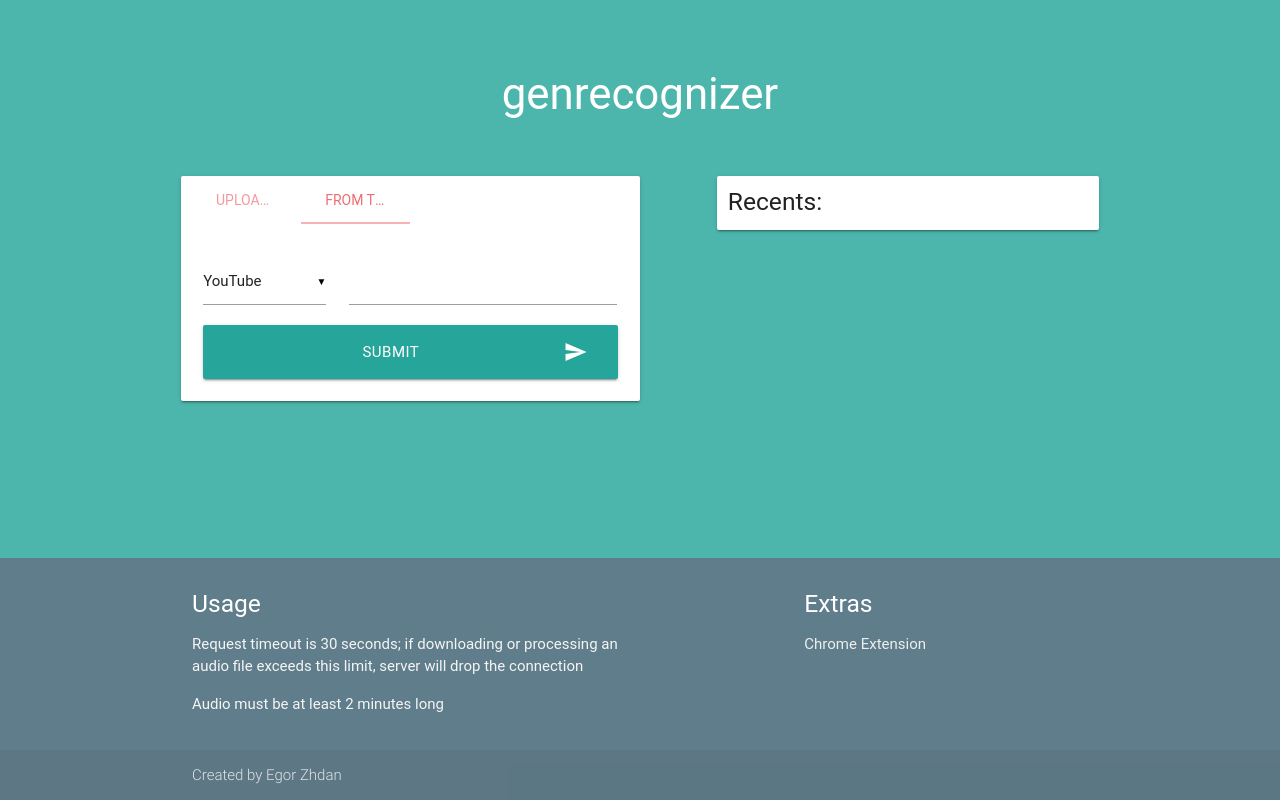
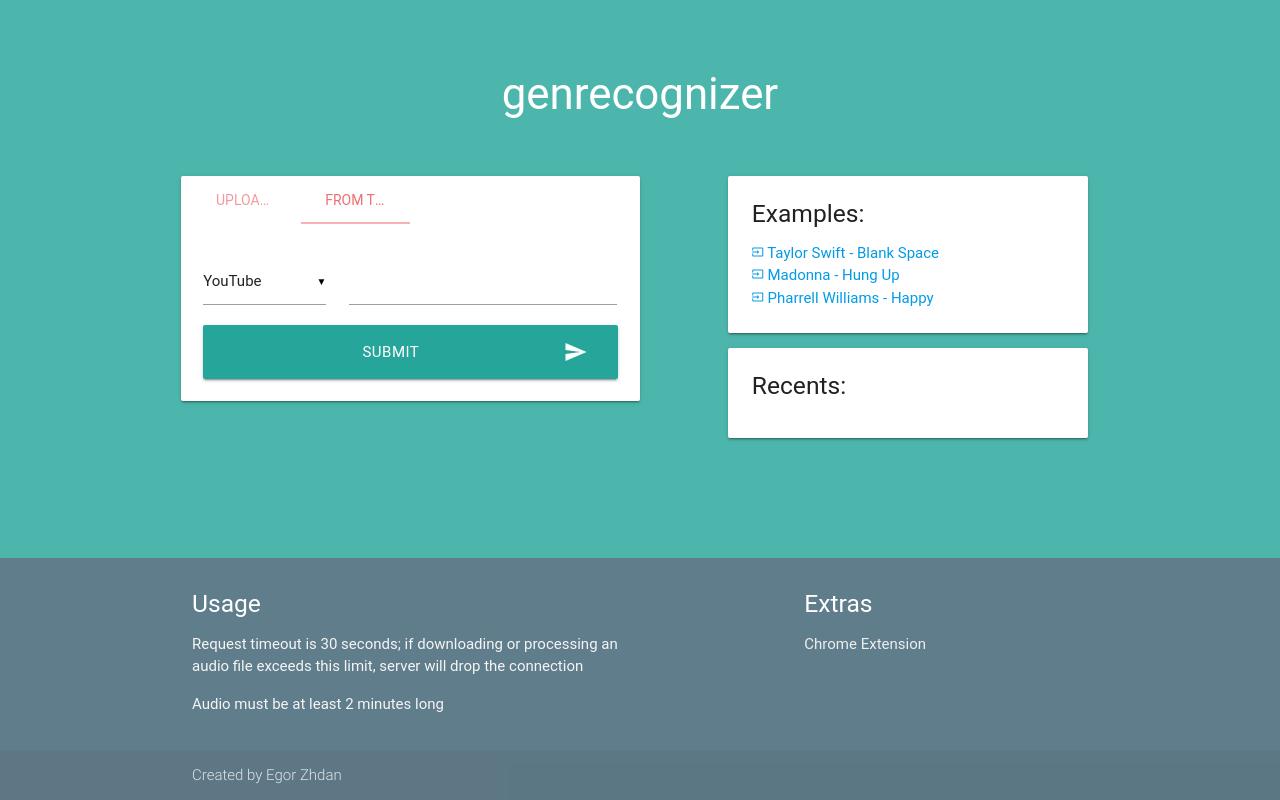
Before and after one commit to egorzhdan/genrecognizer-server, a Flask app: page / in a window 1280 px wide. Run offline with Flask 2, Linux system fonts and the light colour scheme; some libraries are stand-ins or nearby versions; some web fonts are replaced.

Commit message:
Show examples in the sidebar

```diff
--- a/app.py
+++ b/app.py
@@ -19,6 +19,7 @@
 
 import librosa
 import spectrograms
+from examples import *
 
 app = Flask(__name__, static_folder='static')
 CORS(app)
@@ -120,8 +121,9 @@
         url = url[:url.index('&list=')]
     if need_title:
         title = os.popen('youtube-dl -q --get-filename -o "%(title)s" "' + url + '"').read().rstrip()
-        title = title.replace('<', '(').replace('>', ')')\
-            .replace('(Official Music Video)', '').replace('(Lyric Video)', '').replace('(Music Video)', '').replace('[Official Video]', '')
+        title = title.replace('<', '(').replace('>', ')') \
+            .replace('(Official Music Video)', '').replace('(Lyric Video)', '').replace('(Music Video)', '').replace(
+            '[Official Video]', '').replace('(Official Video)', '')
     os.system('youtube-dl --no-playlist --extract-audio --audio-format "wav" --audio-quality 192 -o "' + filename +
               '.%(ext)s" "' + url + '"')
 
@@ -131,6 +133,13 @@
         raise ServiceUnavailable('Failed to download the video. '
                                  'Please ensure you entered a correct URL and the video is available on the US YouTube')
 
+    print(result)
+    for key in hardcoded:
+        if key in url:
+            genre = hardcoded[key]
+            for i in range(len(result)):
+                result[i] = 0
+            result[genres.index(genre)] = 1
     return title, sorted(zip(genres, result, ['{0:.0f} %'.format(i * 100) for i in result]), key=lambda i: -i[1]), image
 
 
@@ -138,8 +147,32 @@
 def index():
     global model
     if request.method == 'GET' or request.method == 'HEAD':
-        print(get_recents())
-        return render_template('index.html', recents=get_recents())
+        cur_examples = []
+        idxs = set()
+        for i in range(3):
+            idx = None
+            while not idx or idx in idxs:
+                idx = random.randint(0, len(examples) - 1)
+            idxs.add(idx)
+            cur_examples.append({'title': examples[idx][0], 'url': examples[idx][1]})
+        return render_template('index.html', recents=get_recents(), examples=cur_examples)
+    raise BadRequest()
+
+
+@app.route('/vid=<vid>', methods=['GET'])
+def index_with_url(vid):
+    global model
+    if request.method == 'GET' or request.method == 'HEAD':
+        cur_examples = []
+        idxs = set()
+        for i in range(3):
+            idx = None
+            while not idx or idx in idxs:
+                idx = random.randint(0, len(examples) - 1)
+            idxs.add(idx)
+            cur_examples.append({'title': examples[idx][0], 'url': examples[idx][1]})
+        return render_template('index.html', recents=get_recents(), examples=cur_examples,
+                               url='https://www.youtube.com/watch?v=' + vid)
     raise BadRequest()
 
 
--- /dev/null
+++ b/examples.py
@@ -0,0 +1,39 @@
+examples = [
+    ('AC/DC - Back In Black', 'pAgnJDJN4VA'),
+    ('Eminem - Not Afraid', 'j5-yKhDd64s'),
+    ('Katy Perry - Hot N Cold', 'kTHNpusq654'),
+    ('Katy Perry - Rise', 'hdw1uKiTI5c'),
+    ('Madonna - Hung Up', 'EDwb9jOVRtU'),
+    ('Oxxxymiron - Город под подошвой', 'XBleNfmkScA'),
+    ('Oxxxymiron - Где нас нет', 'CFKhLYqUA0Q'),
+    ('Rae Sremmurd - Black Beatles', 'b8m9zhNAgKs'),
+    ('Lady Gaga - Perfect Illusion', 'oB94lvJbETE'),
+    ('Lady Gaga - Applause', '_bHhpufKRjs'),
+    ('Taylor Swift - Blank Space', 'e-ORhEE9VVg'),
+    ('OneRepublic - Counting Stars', 'hT_nvWreIhg'),
+    ('Pharrell Williams - Happy', 'y6Sxv-sUYtM'),
+    ('Dr. Dre - Still D.R.E.', '_CL6n0FJZpk'),
+    ('Snoop Dogg - Drop It Like It\'s Hot', 'GtUVQei3nX4'),
+    ('Linkin Park - Numb', 'kXYiU_JCYtU'),
+    ('Metallica - Hardwired', 'uhBHL3v4d3I'),
+    ('Eminem - Lose Yourself', 'xFYQQPAOz7Y'),
+    ('Iron Maiden - Aces High', 'Xg9aQvjMS60'),
+    ('50 Cent - In Da Club', '5qm8PH4xAss'),
+    ('MACKLEMORE & RYAN LEWIS - CAN\'T HOLD US', '2zNSgSzhBfM'),
+    ('Shawn Mendes - Stitches', 'VbfpW0pbvaU'),
+    ('Iron House - Enter Sandman', '3c7bISLhVl8'),
+]
+
+hardcoded = {
+    'pAgnJDJN4VA': 'rock',
+    'kTHNpusq654': 'pop',
+    'WbxH5S9_A3M': 'rock',
+    'EDwb9jOVRtU': 'pop',
+    'j5-yKhDd64s': 'hip-hop',
+    '_bHhpufKRjs': 'pop',
+    'bESGLojNYSo': 'pop',
+    'kXYiU_JCYtU': 'rock',
+    'uhBHL3v4d3I': 'rock',
+    '_dK2tDK9grQ': 'pop',
+    'XurWUn5_S_E': 'jazz',
+}
--- a/static/style.css
+++ b/static/style.css
@@ -80,3 +80,7 @@
 .res-wa {
     color: #c62828;
 }
+
+.list-icon {
+    font-size: 9pt;
+}
--- a/templates/index.html
+++ b/templates/index.html
@@ -44,7 +44,11 @@
                         </select>
                     </div>
                     <div class="input-field col s8">
-                        <input id="url" name="url" type="url" class="validate" required>
+                        <input id="url" name="url" type="url" class="validate" required
+                                {% if url %}
+                               value="{{ url }}"
+                                {% endif %}
+                        >
                     </div>
                 </div>
                 <button id="web-submit" class="btn-large waves-effect waves-light fw-btn" style="margin-top: -20px"
@@ -109,4 +113,10 @@
         </div>
     </div>
 
+    {% if url %}
+        <script>
+            $('#web-submit').click();
+        </script>
+    {% endif %}
+
 {% endblock %}
--- a/templates/layout.html
+++ b/templates/layout.html
@@ -23,11 +23,25 @@
                     {% block content %}
                     {% endblock %}
                 </div>
-                <div class="card-panel col s12 m5 l5 offset-m1 offset-l1">
-                    <h5>Recents:</h5>
-                    <ul>
+
+                <div class="col s12 m5 l5 offset-m1 offset-l1">
+                    <div class="card-panel">
+                        <h5 style="margin-top: 0">Examples:</h5>
+                        <ul style="margin-bottom: 0">
+                            {% for example in examples %}
+                                <li>
+                                    <a href="/vid={{ example.url }}"><i class="material-icons list-icon">input</i> {{ example.title }}</a>
+                                </li>
+                            {% endfor %}
+                        </ul>
+                    </div>
+
+                    <div class="card-panel">
+                        <h5 style="margin-top: 0">Recents:</h5>
+                        <ul style="margin-bottom: 0">
                             {% for recent in recents %}
-                            <li class="rc-li"><b><a target="_blank" href="{{ recent['url'] }}">{{ recent['title'] }}</a></b>
+                                <li class="rc-li"><b><a target="_blank"
+                                                        href="{{ recent['url'] }}">{{ recent['title'] }}</a></b>
                                     as
                                     {% if 'verdict' in recent %}
                                         {% if 'OK' in recent['verdict'] %}
@@ -41,6 +55,7 @@
                                 </li>
                             {% endfor %}
                         </ul>
+                    </div>
                 </div>
             </div>
         </div>
```
Lines whose indentation alone changed are shown as unchanged.
